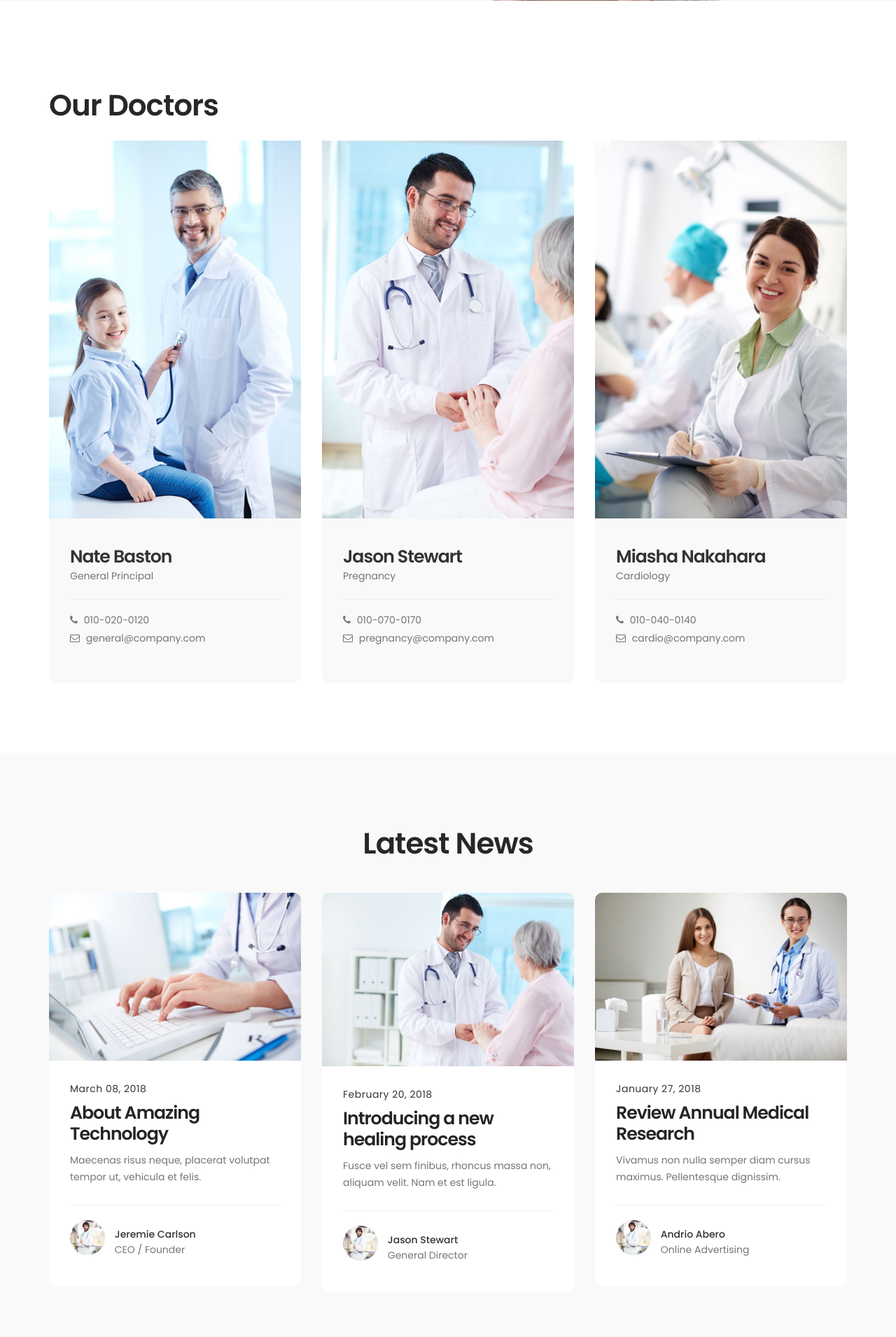
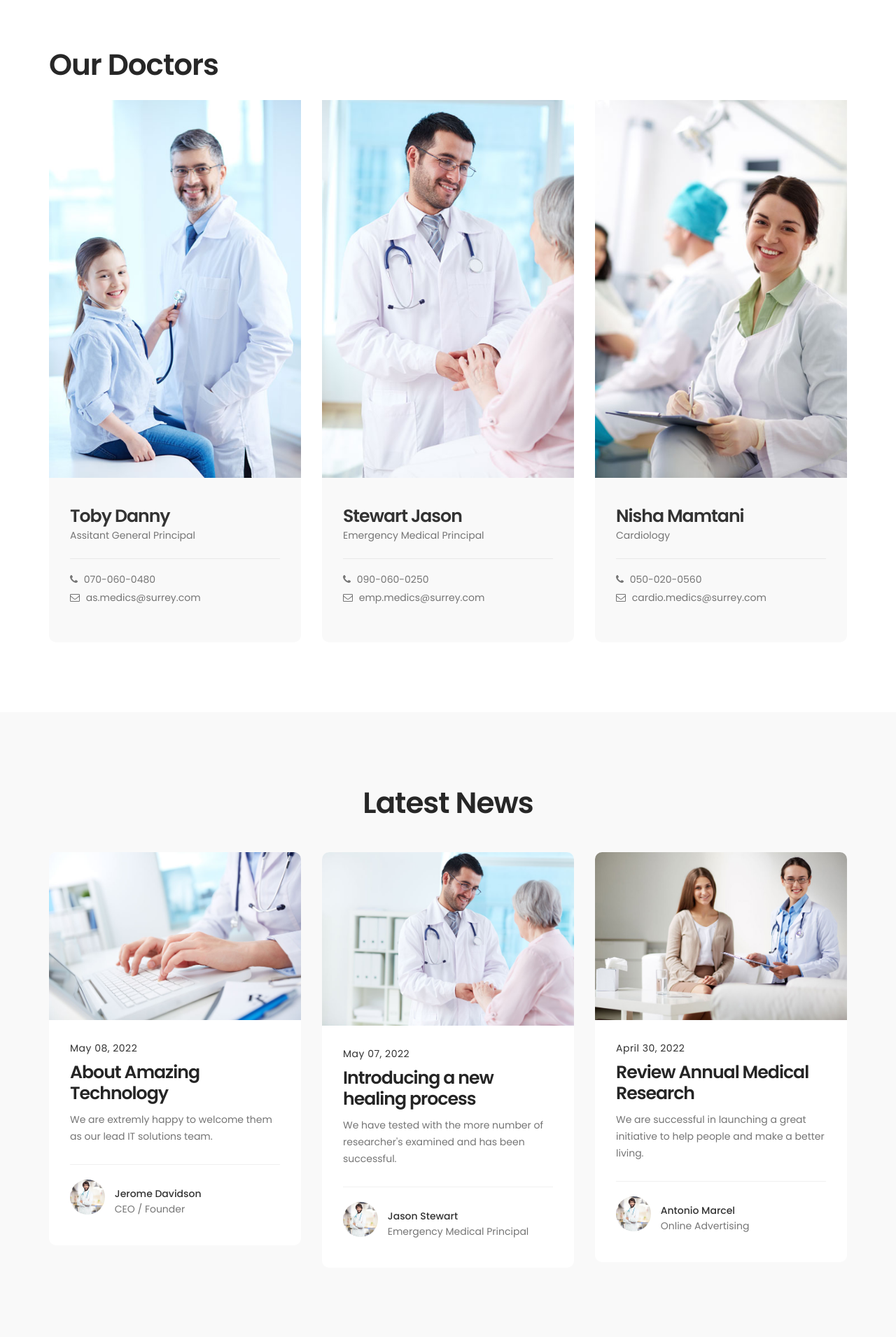
Before and after one commit to sebascorreia/WebDevCW, a Django app: page /hospital/ in a window 1280 px wide. Shown: the part 1419-3330 px from the top of the page at 70% size. Run offline with Django 3.2, Linux system fonts and the light colour scheme; some libraries are stand-ins or nearby versions.

Commit message:
changes in html

```diff
--- a/hospital/templates/hospital/footer.html
+++ b/hospital/templates/hospital/footer.html
@@ -7,7 +7,7 @@
             3. Click "Share" and choose "Embed map" tab
             4. Copy only URL and paste it within the src="" field below
 	-->
-    <iframe src="https://www.google.com/maps/embed?pb=!1m18!1m12!1m3!1d3647.3030413476204!2d100.5641230193719!3d13.757206847615207!2m3!1f0!2f0!3f0!3m2!1i1024!2i768!4f13.1!3m3!1m2!1s0x0%3A0xf51ce6427b7918fc!2sG+Tower!5e0!3m2!1sen!2sth!4v1510722015945" width="100%" height="350" frameborder="0" style="border:0" allowfullscreen></iframe>
+    <iframe src="https://www.google.com/maps/embed?pb=!1m18!1m12!1m3!1d2497.693312453755!2d-0.5916550842922055!3d51.24314287959252!2m3!1f0!2f0!3f0!3m2!1i1024!2i768!4f13.1!3m3!1m2!1s0x4875d0c24843083b%3A0x299de52aed4213a1!2sUniversity%20Of%20Surrey!5e0!3m2!1sen!2suk!4v1652059332063!5m2!1sen!2suk" width="100%" height="350" frameborder="0" style="border:0" allowfullscreen></iframe>
 </section>
 
 
@@ -19,11 +19,11 @@
             <div class="col-md-4 col-sm-4">
                 <div class="footer-thumb">
                     <h4 class="wow fadeInUp" data-wow-delay="0.4s">Contact Info</h4>
-                    <p>Fusce at libero iaculis, venenatis augue quis, pharetra lorem. Curabitur ut dolor eu elit consequat ultricies.</p>
+                    <p>We are here to help people and make earth a great leving place.</p>
 
                     <div class="contact-info">
-                        <p><i class="fa fa-phone"></i> 010-070-0170</p>
-                        <p><i class="fa fa-envelope-o"></i> <a href="#">info@company.com</a></p>
+                        <p><i class="fa fa-phone"></i> 078-070-1234</p>
+                        <p><i class="fa fa-envelope-o"></i> <a href="#">medics@surrey.com</a></p>
                     </div>
                 </div>
             </div>
@@ -37,7 +37,7 @@
                         </div>
                         <div class="stories-info">
                             <a href="#"><h5>Amazing Technology</h5></a>
-                            <span>March 08, 2018</span>
+                            <span>May 08, 2022</span>
                         </div>
                     </div>
 
@@ -47,7 +47,7 @@
                         </div>
                         <div class="stories-info">
                             <a href="#"><h5>New Healing Process</h5></a>
-                            <span>February 20, 2018</span>
+                            <span>May 07, 2022</span>
                         </div>
                     </div>
                 </div>
@@ -57,8 +57,8 @@
                 <div class="footer-thumb">
                     <div class="opening-hours">
                         <h4 class="wow fadeInUp" data-wow-delay="0.4s">Opening Hours</h4>
-                        <p>Monday - Friday <span>06:00 AM - 10:00 PM</span></p>
-                        <p>Saturday <span>09:00 AM - 08:00 PM</span></p>
+                        <p>Monday - Friday <span> 8:00 AM - 7:00 PM (Mon-Fri)</span></p>
+                        <p>Saturday <span>09:00 AM - 06:00 PM</span></p>
                         <p>Sunday <span>Closed</span></p>
                     </div>
 
@@ -71,21 +71,6 @@
             </div>
 
             <div class="col-md-12 col-sm-12 border-top">
-                <div class="col-md-4 col-sm-6">
-                    <div class="copyright-text">
-                        <p>Copyright &copy; 2017 Your Company
-
-                            | Design: <a href="http://www.tooplate.com" target="_parent">Tooplate</a></p>
-                    </div>
-                </div>
-                <div class="col-md-6 col-sm-6">
-                    <div class="footer-link">
-                        <a href="#">Laboratory Tests</a>
-                        <a href="#">Departments</a>
-                        <a href="#">Insurance Policy</a>
-                        <a href="#">Careers</a>
-                    </div>
-                </div>
                 <div class="col-md-2 col-sm-2 text-align-center">
                     <div class="angle-up-btn">
                         <a href="#top" class="smoothScroll wow fadeInUp" data-wow-delay="1.2s"><i class="fa fa-angle-up"></i></a>
--- a/hospital/templates/hospital/header.html
+++ b/hospital/templates/hospital/header.html
@@ -13,13 +13,13 @@
         <div class="row">
 
             <div class="col-md-4 col-sm-5">
-                <p>Welcome to a Professional Health Care</p>
+                <p>Let's Begin a New and Health Place.</p>
             </div>
 
             <div class="col-md-8 col-sm-7 text-align-right">
-                <span class="phone-icon"><i class="fa fa-phone"></i> 010-060-0160</span>
-                <span class="date-icon"><i class="fa fa-calendar-plus-o"></i> 6:00 AM - 10:00 PM (Mon-Fri)</span>
-                <span class="email-icon"><i class="fa fa-envelope-o"></i> <a href="#">info@company.com</a></span>
+                <span class="phone-icon"><i class="fa fa-phone"></i> 078-070-1234</span>
+                <span class="date-icon"><i class="fa fa-calendar-plus-o"></i> 8:00 AM - 7:00 PM (Mon-Fri)</span>
+                <span class="email-icon"><i class="fa fa-envelope-o"></i> <a href="#">medics@surrey.com</a></span>
             </div>
 
         </div>
@@ -49,7 +49,7 @@
                 <li><a href="#about" class="smoothScroll">About Us</a></li>
                 <li><a href="#team" class="smoothScroll">Doctors</a></li>
                 <li><a href="#news" class="smoothScroll">News</a></li>
-                <li><a href="#google-map" class="smoothScroll">Contact</a></li>
+                <li><a href="#google-map" class="smoothScroll">Contact Us</a></li>
                 <li class="dropdown">
                     <a href="#" class="dropdown-toggle" data-toggle="dropdown">Login</a>
                     <ul class="dropdown-menu">
@@ -57,7 +57,7 @@
                         <li><a href="{% url 'hospital:register' %}">Patient</a></li>
                     </ul>
                 </li>
-                <li class="appointment-btn"><a href="#appointment">Make an appointment</a></li>
+                <li class="appointment-btn"><a href="{% url 'hospital:register' %}">Make an appointment</a></li>
             </ul>
         </div>
     </div>
--- a/hospital/templates/hospital/index.html
+++ b/hospital/templates/hospital/index.html
@@ -30,7 +30,7 @@
                               <div class="item item-second">
                                    <div class="caption">
                                         <div class="col-md-offset-1 col-md-10">
-                                             <h3>Aenean luctus lobortis tellus</h3>
+                                             <h3>Welcome to Professional Medical Service</h3>
                                              <h1>New Lifestyle</h1>
                                              <a href="#about" class="section-btn btn btn-default btn-gray smoothScroll">More About Us</a>
                                         </div>
@@ -40,7 +40,7 @@
                               <div class="item item-third">
                                    <div class="caption">
                                         <div class="col-md-offset-1 col-md-10">
-                                             <h3>Pellentesque nec libero nisi</h3>
+                                             <h3>We have a Great Service Records</h3>
                                              <h1>Your Health Benefits</h1>
                                              <a href="#news" class="section-btn btn btn-default btn-blue smoothScroll">Read Stories</a>
                                         </div>
@@ -62,14 +62,14 @@
                          <div class="about-info">
                               <h2 class="wow fadeInUp" data-wow-delay="0.6s">Welcome to Your <i class="fa fa-h-square"></i>ealth Center</h2>
                               <div class="wow fadeInUp" data-wow-delay="0.8s">
-                                   <p>Aenean luctus lobortis tellus, vel ornare enim molestie condimentum. Curabitur lacinia nisi vitae velit volutpat venenatis.</p>
-                                   <p>Sed a dignissim lacus. Quisque fermentum est non orci commodo, a luctus urna mattis. Ut placerat, diam a tempus vehicula.</p>
+                                   <p>Our Doctor are dedicated towards the lives of people and work to make a safe environment.</p>
+
                               </div>
                               <figure class="profile wow fadeInUp" data-wow-delay="1s">
                                    <img src="{% static 'hospital/images/author-image.jpg' %}" class="img-responsive" alt="">
                                    <figcaption>
-                                        <h3>Dr. Neil Jackson</h3>
-                                        <p>General Principal</p>
+                                        <h3>Dr. Jack Brandon</h3>
+                                        <p>Chief Principal Doctor</p>
                                    </figcaption>
                               </figure>
                          </div>
@@ -98,11 +98,11 @@
                               <img src="{% static 'hospital/images/team-image1.jpg' %}" class="img-responsive" alt="">
 
                                    <div class="team-info">
-                                        <h3>Nate Baston</h3>
-                                        <p>General Principal</p>
+                                        <h3>Toby Danny</h3>
+                                        <p>Assitant General Principal</p>
                                         <div class="team-contact-info">
-                                             <p><i class="fa fa-phone"></i> 010-020-0120</p>
-                                             <p><i class="fa fa-envelope-o"></i> <a href="#">general@company.com</a></p>
+                                             <p><i class="fa fa-phone"></i> 070-060-0480</p>
+                                             <p><i class="fa fa-envelope-o"></i> <a href="#">as.medics@surrey.com</a></p>
                                         </div>
                                         <ul class="social-icon">
                                              <li><a href="#" class="fa fa-linkedin-square"></a></li>
@@ -118,11 +118,11 @@
                               <img src="{% static 'hospital/images/team-image2.jpg' %}" class="img-responsive" alt="">
 
                                    <div class="team-info">
-                                        <h3>Jason Stewart</h3>
-                                        <p>Pregnancy</p>
+                                        <h3>Stewart Jason</h3>
+                                        <p>Emergency Medical Principal</p>
                                         <div class="team-contact-info">
-                                             <p><i class="fa fa-phone"></i> 010-070-0170</p>
-                                             <p><i class="fa fa-envelope-o"></i> <a href="#">pregnancy@company.com</a></p>
+                                             <p><i class="fa fa-phone"></i> 090-060-0250</p>
+                                             <p><i class="fa fa-envelope-o"></i> <a href="#">emp.medics@surrey.com</a></p>
                                         </div>
                                         <ul class="social-icon">
                                              <li><a href="#" class="fa fa-facebook-square"></a></li>
@@ -139,11 +139,11 @@
                               <img src="{% static 'hospital/images/team-image3.jpg' %}" class="img-responsive" alt="">
 
                                    <div class="team-info">
-                                        <h3>Miasha Nakahara</h3>
+                                        <h3>Nisha Mamtani</h3>
                                         <p>Cardiology</p>
                                         <div class="team-contact-info">
-                                             <p><i class="fa fa-phone"></i> 010-040-0140</p>
-                                             <p><i class="fa fa-envelope-o"></i> <a href="#">cardio@company.com</a></p>
+                                             <p><i class="fa fa-phone"></i> 050-020-0560</p>
+                                             <p><i class="fa fa-envelope-o"></i> <a href="#">cardio.medics@surrey.com</a></p>
                                         </div>
                                         <ul class="social-icon">
                                              <li><a href="#" class="fa fa-twitter"></a></li>
@@ -178,13 +178,13 @@
                                    <img src="{% static 'hospital/images/news-image1.jpg' %}" class="img-responsive" alt="">
                               </a>
                               <div class="news-info">
-                                   <span>March 08, 2018</span>
+                                   <span>May 08, 2022</span>
                                    <h3><a href="news-detail.html">About Amazing Technology</a></h3>
-                                   <p>Maecenas risus neque, placerat volutpat tempor ut, vehicula et felis.</p>
+                                   <p>We are extremly happy to welcome them as our lead IT solutions team.</p>
                                    <div class="author">
                                         <img src="{% static 'hospital/images/author-image.jpg' %}" class="img-responsive" alt="">
                                         <div class="author-info">
-                                             <h5>Jeremie Carlson</h5>
+                                             <h5>Jerome Davidson</h5>
                                              <p>CEO / Founder</p>
                                         </div>
                                    </div>
@@ -199,14 +199,14 @@
                                    <img src="{% static 'hospital/images/news-image2.jpg' %}" class="img-responsive" alt="">
                               </a>
                               <div class="news-info">
-                                   <span>February 20, 2018</span>
+                                   <span>May 07, 2022</span>
                                    <h3><a href="news-detail.html">Introducing a new healing process</a></h3>
-                                   <p>Fusce vel sem finibus, rhoncus massa non, aliquam velit. Nam et est ligula.</p>
+                                   <p>We have tested with the more number of researcher's examined and has been successful.</p>
                                    <div class="author">
                                         <img src="{% static 'hospital/images/author-image.jpg' %}" class="img-responsive" alt="">
                                         <div class="author-info">
                                              <h5>Jason Stewart</h5>
-                                             <p>General Director</p>
+                                             <p>Emergency Medical Principal</p>
                                         </div>
                                    </div>
                               </div>
@@ -220,13 +220,13 @@
                                    <img src="{% static 'hospital/images/news-image3.jpg' %}" class="img-responsive" alt="">
                               </a>
                               <div class="news-info">
-                                   <span>January 27, 2018</span>
+                                   <span>April 30, 2022</span>
                                    <h3><a href="news-detail.html">Review Annual Medical Research</a></h3>
-                                   <p>Vivamus non nulla semper diam cursus maximus. Pellentesque dignissim.</p>
+                                   <p>We are successful in launching a great initiative to help people and make a better living.</p>
                                    <div class="author">
                                         <img src="{% static 'hospital/images/author-image.jpg' %}" class="img-responsive" alt="">
                                         <div class="author-info">
-                                             <h5>Andrio Abero</h5>
+                                             <h5>Antonio Marcel</h5>
                                              <p>Online Advertising</p>
                                         </div>
                                    </div>
--- a/hospital/templates/hospital/patient_signup.html
+++ b/hospital/templates/hospital/patient_signup.html
@@ -19,6 +19,7 @@
             {{ form|crispy }}
             {{ patient_form|crispy}}
             <button class="btn btn-primary" type="submit">Register</button>
+            <div class="text-left">Do have an account? <a href="/hospital/login">Login here</a></div>
         </form>
 
     </div>
```
